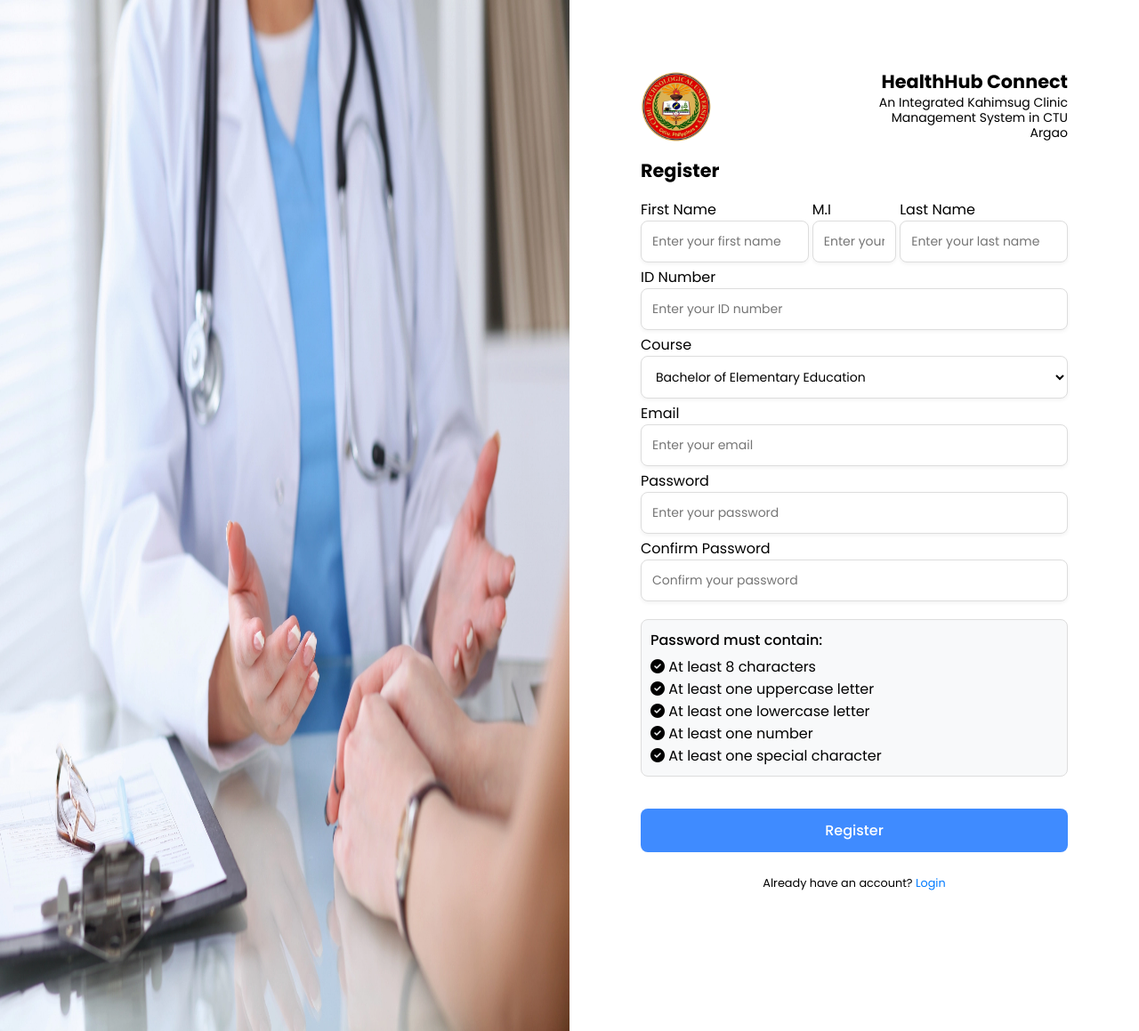
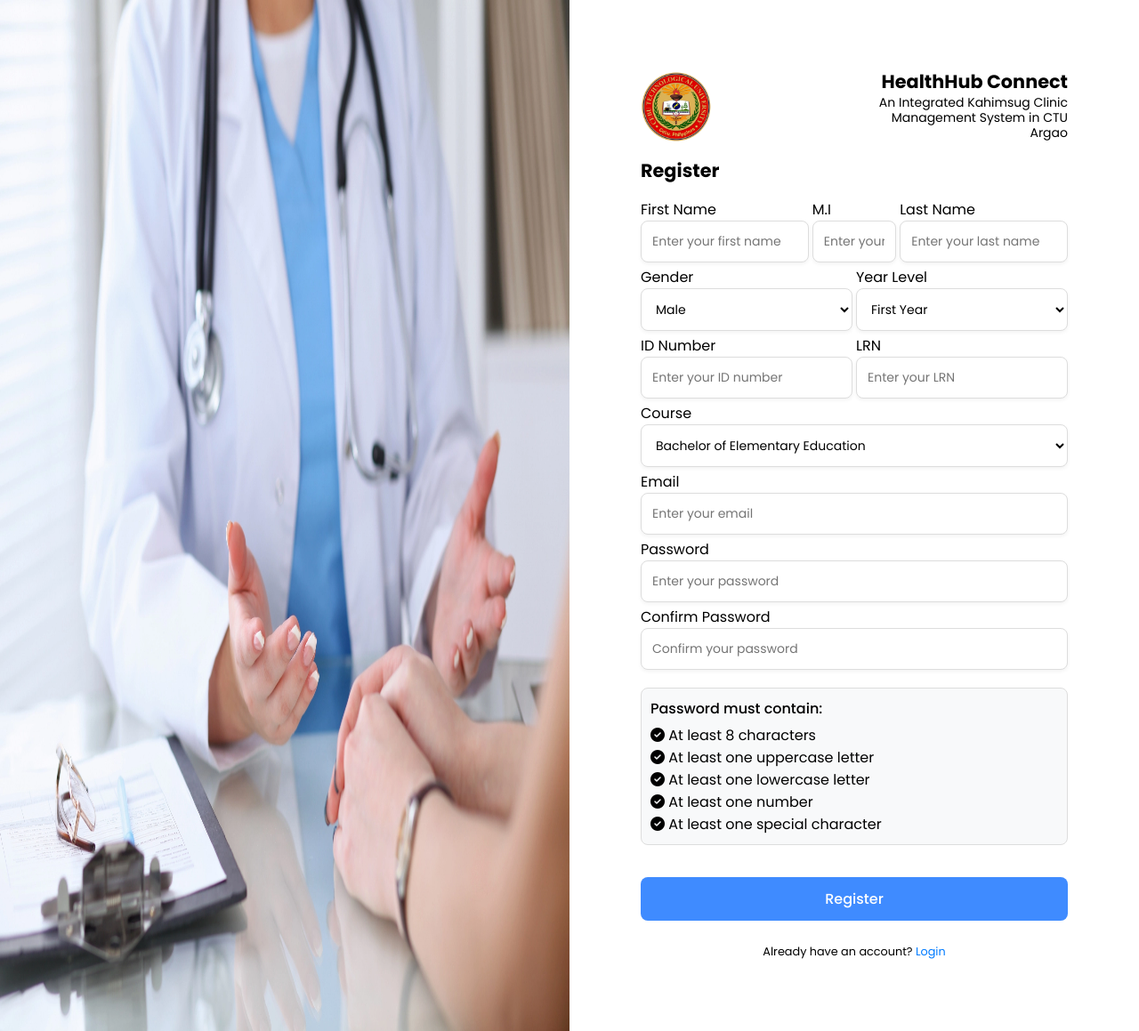
Before and after one commit to sherwinromano/capstone-v2, a Django app: page /register/ in a window 1280 px wide. Shown: the whole page at 89% size. Run offline with Django 5.2, Linux system fonts and the light colour scheme.

Commit message:
Added gender, year level & lrn

```diff
--- a/main/static/styles/register.css
+++ b/main/static/styles/register.css
@@ -128,6 +128,11 @@ label {
   flex: 0.5;
 }
 
+.form-row.two-content > div.form-group {
+  width: 50%;
+  flex: 1;
+}
+
 .password-validation p {
   margin-bottom: 5px;
   font-weight: 500;
--- a/main/templates/register.html
+++ b/main/templates/register.html
@@ -47,6 +47,7 @@
           </div>
           <h2 class="form-title">Register</h2>
           <form class="sign-up-form">
+            <!-- First Name, M.I, Last Name section -->
             <div class="form-row">
               <div class="form-group">
                 <label for="firstName">First Name</label>
@@ -77,6 +78,28 @@
                 />
               </div>
             </div>
+            <!-- Gender, Year Level Section -->
+            <div class="form-row two-content">
+              <div class="form-group">
+                <label for="lastName">Gender</label>
+                <select name="gender" id="gender">
+                  <option value="male">Male</option>
+                  <option value="female">Female</option>
+                  <option value="others">Others</option>
+                </select>
+              </div>
+              <div class="form-group">
+                <label for="lastName">Year Level</label>
+                <select name="yrLevel" id="yrLevel">
+                  <option value="first">First Year</option>
+                  <option value="second">Second Year</option>
+                  <option value="third">Third Year</option>
+                  <option value="fourth">Fourth Year</option>
+                </select>
+              </div>
+            </div>
+            <!-- ID Number, LRN Section -->
+            <div class="form-row two-content">
               <div class="form-group">
                 <label for="idNumber">ID Number</label>
                 <input
@@ -87,6 +110,18 @@
                   required
                 />
               </div>
+              <div class="form-group">
+                <label for="idNumber">LRN</label>
+                <input
+                  type="text"
+                  id="idNumber"
+                  maxlength="7"
+                  placeholder="Enter your LRN"
+                  required
+                />
+              </div>
+            </div>
+
             <div class="form-group">
               <label for="course">Course</label>
               <select id="course" required>
```
Lines whose indentation alone changed are shown as unchanged.
